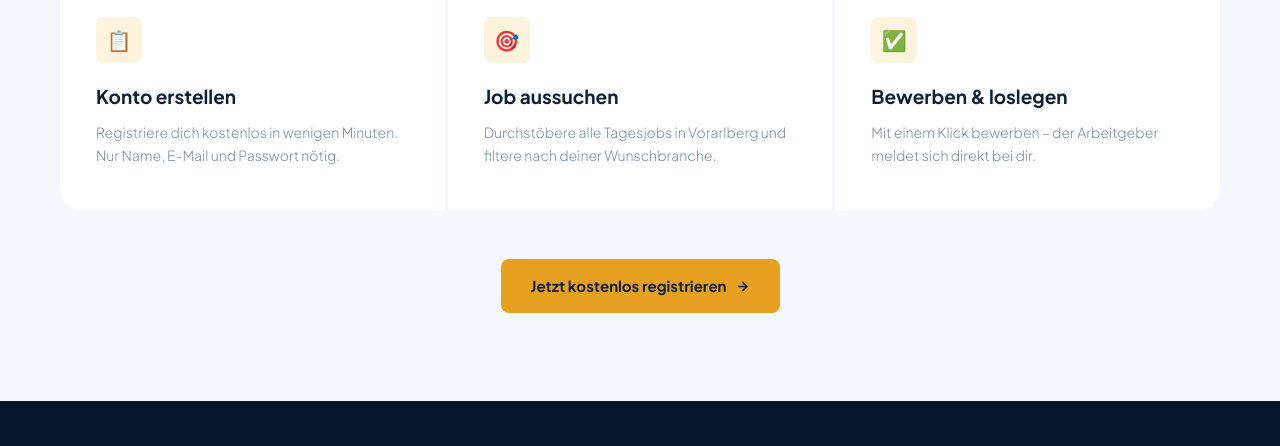
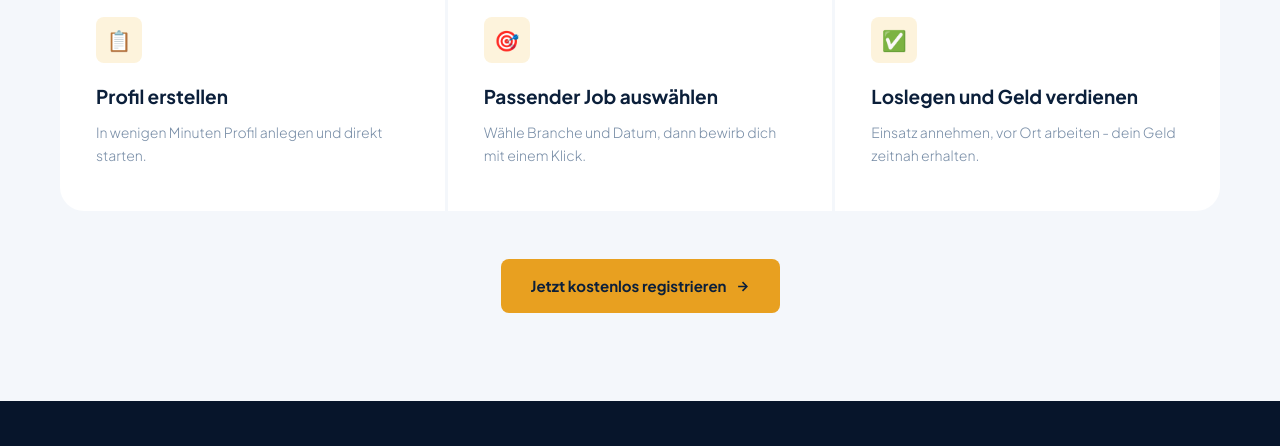
Before and after one commit to DavAbri/odoj-website, a website: page jobs.html in a window 1280 px wide. Shown: the part 1814-2260 px from the top of the page. Drawn offline with nearby package versions, Linux system fonts and the light colour scheme; no server answers.

Commit message:
Fix: 3 Schritte auf jobs.html gleich wie index.html
Co-Authored-By: Claude Sonnet 4.6 <noreply@anthropic.com>

```diff
--- a/jobs.html
+++ b/jobs.html
@@ -383,22 +383,22 @@
     <div class="step fade-in">
       <span class="step-num">01</span>
       <div class="step-ico">📋</div>
-      <h3>Konto erstellen</h3>
-      <p>Registriere dich kostenlos in wenigen Minuten. Nur Name, E-Mail und Passwort nötig.</p>
+      <h3>Profil erstellen</h3>
+      <p>In wenigen Minuten Profil anlegen und direkt starten.</p>
       <div class="step-line"></div>
     </div>
     <div class="step fade-in">
       <span class="step-num">02</span>
       <div class="step-ico">🎯</div>
-      <h3>Job aussuchen</h3>
-      <p>Durchstöbere alle Tagesjobs in Vorarlberg und filtere nach deiner Wunschbranche.</p>
+      <h3>Passender Job auswählen</h3>
+      <p>Wähle Branche und Datum, dann bewirb dich mit einem Klick.</p>
       <div class="step-line"></div>
     </div>
     <div class="step fade-in">
       <span class="step-num">03</span>
       <div class="step-ico">✅</div>
-      <h3>Bewerben &amp; loslegen</h3>
-      <p>Mit einem Klick bewerben – der Arbeitgeber meldet sich direkt bei dir.</p>
+      <h3>Loslegen und Geld verdienen</h3>
+      <p>Einsatz annehmen, vor Ort arbeiten - dein Geld zeitnah erhalten.</p>
       <div class="step-line"></div>
     </div>
   </div>
```
